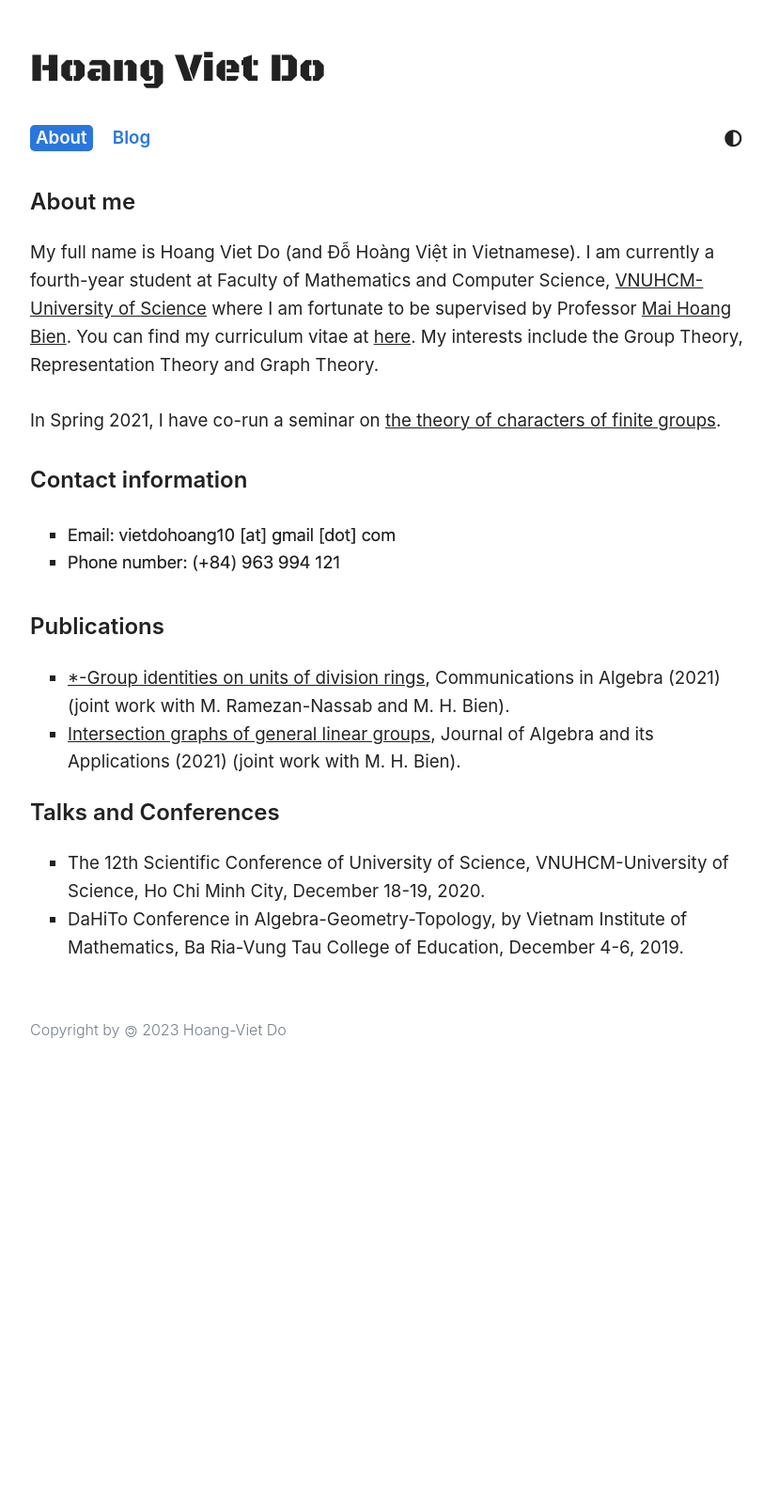
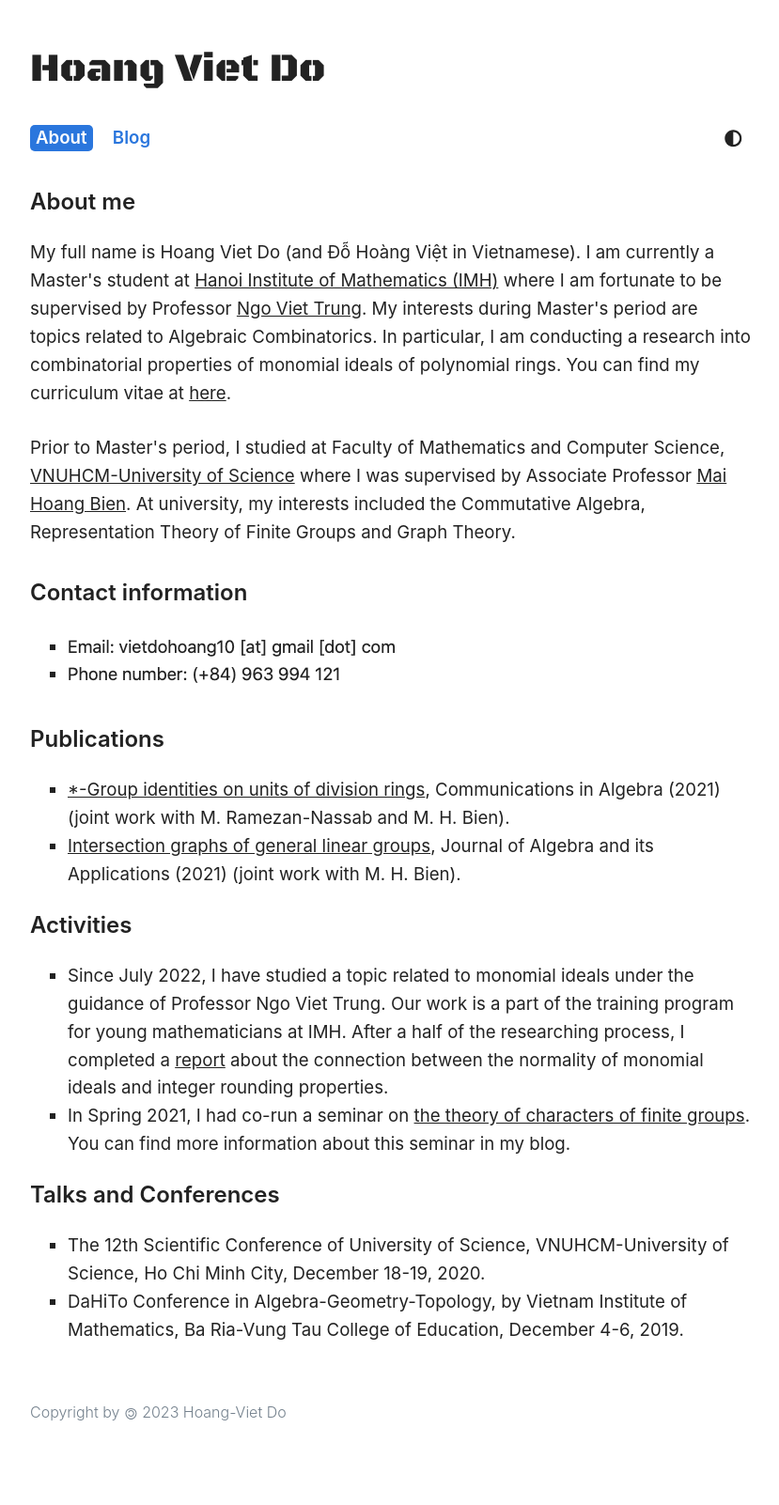
Before and after one commit to hvietdo/hvietdo.github.io, a Jekyll site: the page built from index.html, in a window 1280 px wide. Shown: the whole page at 94% size, without its empty margins (224-1053 px from the left). Built offline with Jekyll 4.4.1, drawn with Linux system fonts in a browser that asks for light colours; the list of posts is cut into pages by our own code; comment, search, counter and statistics services are not loaded; before the commit the page ends 1196 px from its top, so only the background shows below that.

Commit message:
15-1-2023

```diff
--- a/index.html
+++ b/index.html
@@ -9,10 +9,9 @@ clipboard: true
     About me
 </h2>
 <p>
-    My full name is Hoang Viet Do (and Đỗ Hoàng Việt in Vietnamese). I am currently a fourth-year student at Faculty of Mathematics and Computer Science, <a href="https://www.hcmus.edu.vn/">VNUHCM-University of Science</a> where I am fortunate to be supervised by Professor <a href="https://en.hcmus.edu.vn/mai-hoang-bien">Mai Hoang Bien</a>. You can find my curriculum vitae at <a href="docs/CVHoangVietDo.pdf" target="_blank">here</a>. My interests include the Group Theory, Representation Theory and Graph Theory.
-</p>
+    My full name is Hoang Viet Do (and Đỗ Hoàng Việt in Vietnamese). I am currently a Master's student at <a href="http://math.ac.vn/en/trang-chu/gioi-thieu-vien-toan.html">Hanoi Institute of Mathematics (IMH)</a> where I am fortunate to be supervised by Professor <a href="http://math.ac.vn/en/component/staff/?task=getProfile&staffID=64">Ngo Viet Trung</a>. My interests during Master's period are topics related to Algebraic Combinatorics. In particular, I am conducting a research into combinatorial properties of monomial ideals of polynomial rings. You can find my curriculum vitae at <a href="docs/CVHoangVietDo.pdf" target="_blank">here</a>.
 <p>
-    In Spring 2021, I have co-run a seminar on <a href="posts/2021/02/20/Character-theory-learning-seminar/" target="_blank">the theory of characters of finite groups</a>.
+    Prior to Master's period, I studied at Faculty of Mathematics and Computer Science, <a href="https://www.hcmus.edu.vn/">VNUHCM-University of Science</a> where I was supervised by Associate Professor <a href="https://en.hcmus.edu.vn/mai-hoang-bien">Mai Hoang Bien</a>. At university, my interests included the Commutative Algebra, Representation Theory of Finite Groups and Graph Theory.
 </p>
 <h2>
     Contact information
@@ -26,6 +25,13 @@ clipboard: true
     <li><a href="https://doi.org/10.1142/S0219498821500390" target="_blank">Intersection graphs of general linear groups</a>, Journal of Algebra and its Applications (2021) (joint work with M. H. Bien).</li>
     </ul>
 <h2>
+    Activities
+</h2>
+    <ul>
+        <li> Since July 2022, I have studied a topic related to monomial ideals under the guidance of Professor Ngo Viet Trung. Our work is a part of the training program for young mathematicians at IMH. After a half of the researching process, I completed a <a href="docs/report.pdf" target="_blank">report</a> about the connection between the normality of monomial ideals and integer rounding properties.</li>
+        <li> In Spring 2021, I had co-run a seminar on <a href="posts/2021/02/20/Character-theory-learning-seminar/" target="_blank">the theory of characters of finite groups</a>. You can find more information about this seminar in my blog.</li>
+    </ul>
+<h2>
     Talks and Conferences
 </h2>
     <ul>
```
Also changed, not shown: 12 other files.
